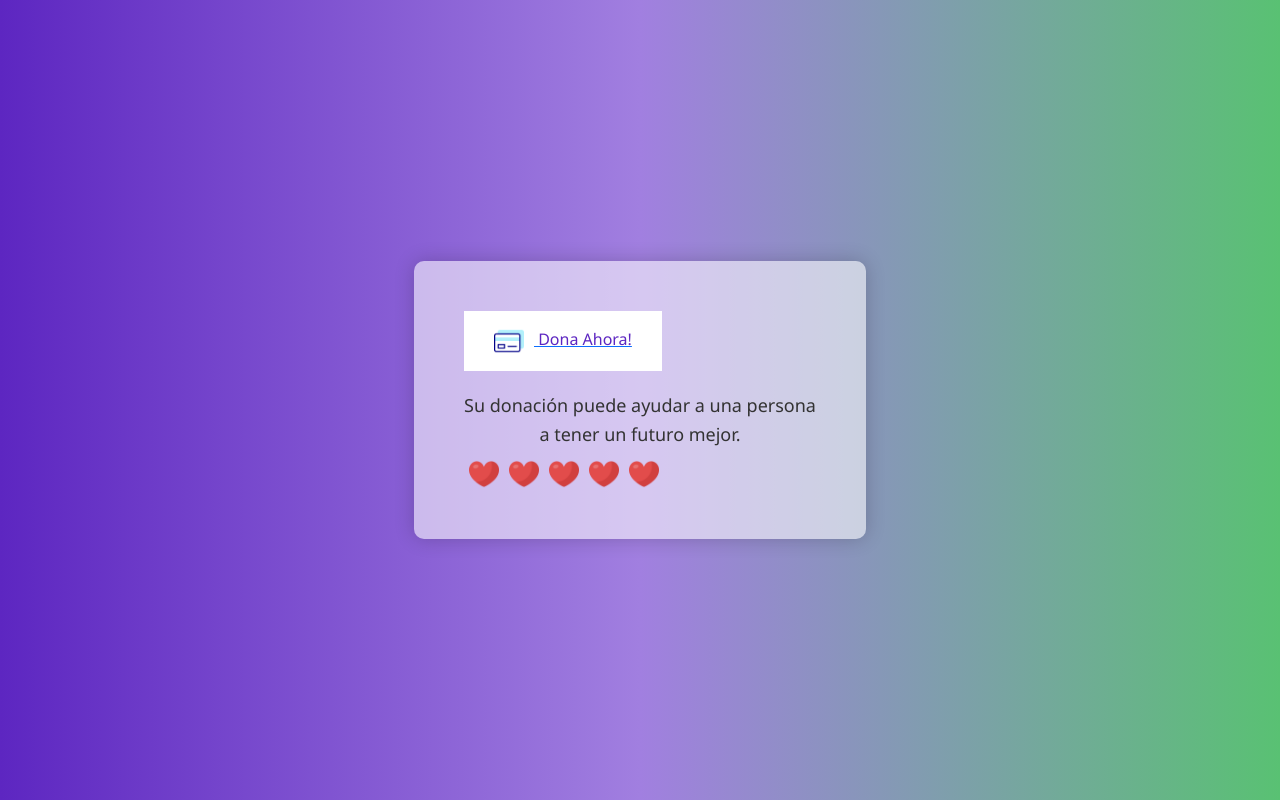
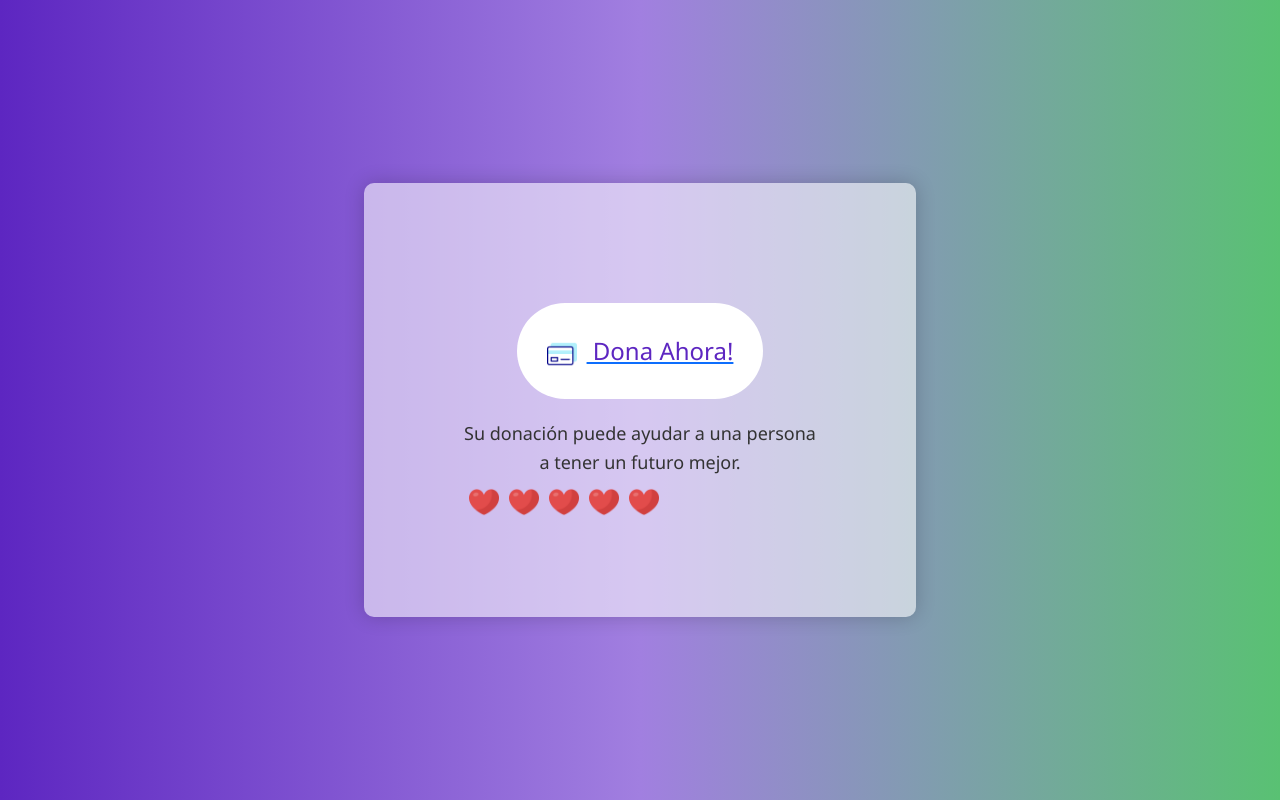
Before and after one commit to ArielitoUV/LVAE, a Django app: page /donaciones/ in a window 1280 px wide. Shown: the part 76-876 px from the top of the page. Run offline with Django 4.2, Linux system fonts and the light colour scheme.

Commit message:
cambio boton donacion

```diff
--- a/LVAE/core/static/css/styles-donaciones.css
+++ b/LVAE/core/static/css/styles-donaciones.css
@@ -16,20 +16,20 @@
 }
 
 .donation-container {
-    padding: 50px;
+    padding: 100px;
     background-color: rgba(255, 255, 255, 0.568); /* Fondo blanco con opacidad */
     border-radius: 10px;
     box-shadow: 0px 0px 20px rgba(0, 0, 0, 0.2); /* Sombra más pronunciada */
     display: inline-block;
 }
 
-button {
+.boton-donacion {
     font-size: 1.5em;
-    padding: 15px 30px;
+    padding: 30px 30px;
     background-color: white; /* o el color que prefieras */
     color: #5D26C1; /* Ajusta el color del texto según la visibilidad */
     border: none;
-    border-radius: 50%; /* Hace que los bordes sean circulares */
+    border-radius: 50px; /* Hace que los bordes sean circulares */
     cursor: pointer;
     margin-top: 20px;
     margin-left: auto;
--- a/LVAE/core/templates/core/donaciones.html
+++ b/LVAE/core/templates/core/donaciones.html
@@ -32,7 +32,7 @@
         <div class="center-container">
             <div class="donation-container">
                 <a href="https://www.paypal.com/donate/?hosted_button_id=7NF37Q4TWRN7N" target="_blank">
-                    <button>
+                    <button class="boton-donacion">
                         <img src="{% static 'assets/img/tarjeta.png' %}" alt="">
                         Dona Ahora!
                     </button>
```
